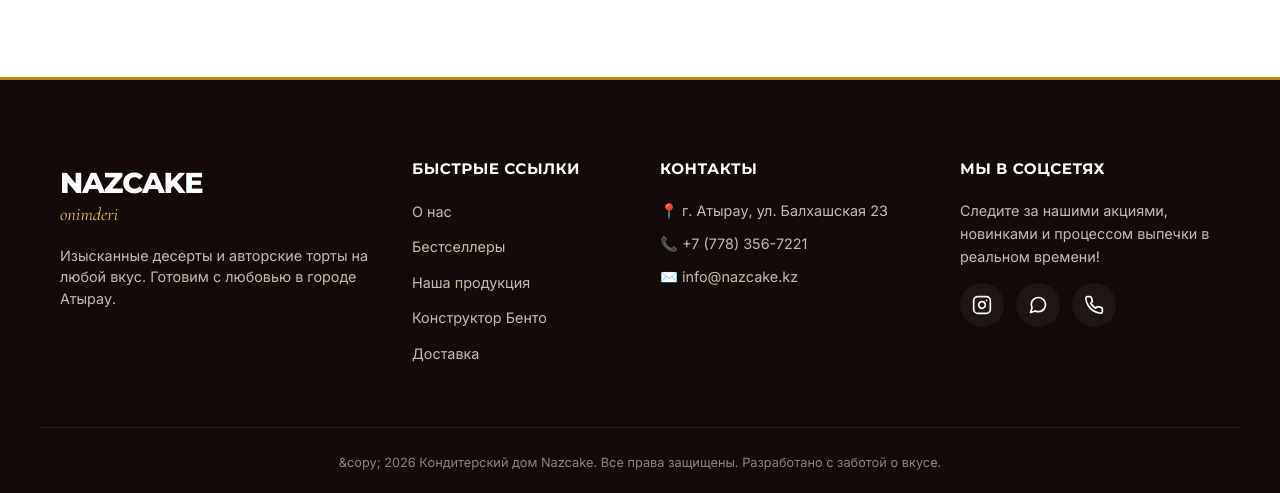
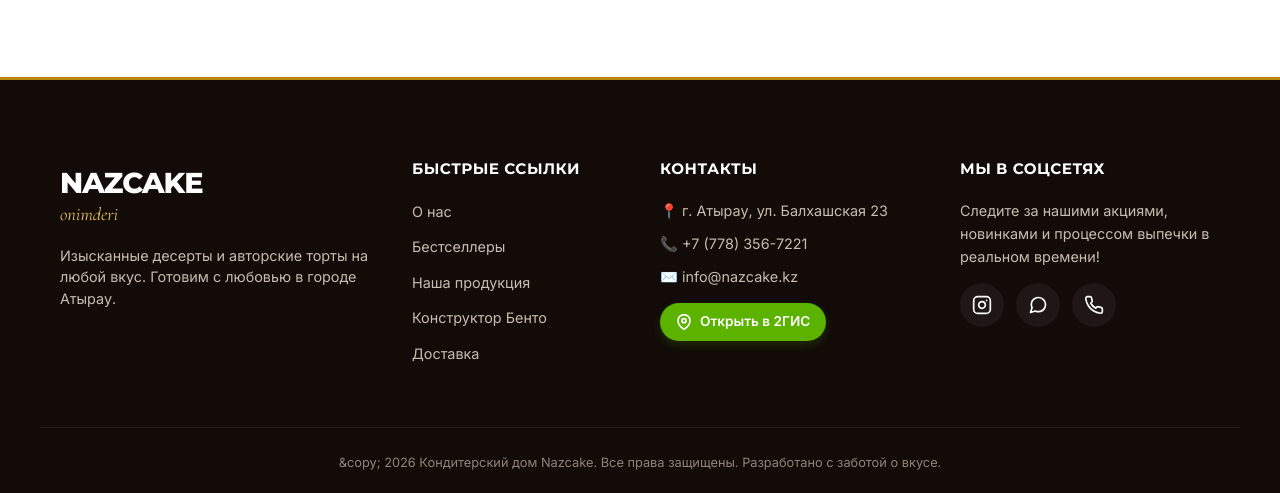
Before and after one commit to COMBINATORR/Nazcake, a website: page index.html in a window 1280 px wide. Shown: the part 10773-11266 px from the top of the page. Drawn offline with nearby package versions, Linux system fonts and the light colour scheme; no server answers.

Commit message:
feat: add 2GIS deep link button to footer contacts

```diff
--- a/i18n.js
+++ b/i18n.js
@@ -164,6 +164,7 @@
       contacts_lbl_phone: "Телефон",
       contacts_lbl_email: "Email",
       contacts_val_address: "г. Атырау, ул. Балхашская 23",
+      contacts_open_2gis: "Открыть в 2ГИС",
       contacts_val_hours: "Ежедневно с 09:00 до 20:00",
 
       footer_desc: "Изысканные десерты и авторские торты на любой вкус. Готовим с любовью в городе Атырау.",
@@ -470,6 +471,7 @@
       contacts_lbl_phone: "Телефон",
       contacts_lbl_email: "Email",
       contacts_val_address: "Атырау қ., Балқаш көшесі 23",
+      contacts_open_2gis: "2ГИС картасынан ашу",
       contacts_val_hours: "Күн сайын 09:00-ден 20:00-ге дейін",
 
       footer_desc: "Кез келген талғамға сай нәзік десерттер мен авторлық торттар. Атырау қаласында сүйіспеншілікпен дайындаймыз.",
--- a/index.html
+++ b/index.html
@@ -654,6 +654,15 @@
         <p>📍 <span data-i18n="contacts_val_address">г. Атырау, ул. Балхашская 23</span></p>
         <p>📞 <a href="tel:+77783567221" class="footer-contact-link">+7 (778) 356-7221</a></p>
         <p>✉️ <a href="mailto:info@nazcake.kz" class="footer-contact-link">info@nazcake.kz</a></p>
+        <p class="dgis-p">
+          <a href="https://2gis.kz/atyrau/firm/70000001083437535" target="_blank" rel="noopener noreferrer" class="btn-dgis">
+            <svg class="dgis-logo-svg" viewBox="0 0 24 24" fill="none" stroke="currentColor" stroke-width="2.5" stroke-linecap="round" stroke-linejoin="round">
+              <path d="M21 10c0 7-9 13-9 13s-9-6-9-13a9 9 0 0 1 18 0z"></path>
+              <circle cx="12" cy="10" r="3"></circle>
+            </svg>
+            <span data-i18n="contacts_open_2gis">Открыть в 2ГИС</span>
+          </a>
+        </p>
       </div>
 
       <div class="footer-col social-col">
--- a/style.css
+++ b/style.css
@@ -2228,3 +2228,40 @@ h1, h2, h3, h4, h5, h6 {
     transform: translateY(0);
   }
 }
+
+/* 2GIS Button in Contacts */
+.dgis-p {
+  margin-top: 15px;
+}
+
+.btn-dgis {
+  display: inline-flex;
+  align-items: center;
+  gap: 8px;
+  background: #5bb300; /* 2GIS Brand Green */
+  color: #ffffff !important;
+  padding: 8px 16px;
+  border-radius: 20px;
+  font-size: 0.85rem;
+  font-weight: 700;
+  text-decoration: none;
+  transition: all 0.3s ease;
+  box-shadow: 0 4px 10px rgba(91, 179, 0, 0.2);
+}
+
+.btn-dgis:hover {
+  background: #4d9900;
+  transform: translateY(-2px);
+  box-shadow: 0 6px 14px rgba(91, 179, 0, 0.3);
+}
+
+.btn-dgis:active {
+  transform: translateY(0);
+}
+
+.btn-dgis .dgis-logo-svg {
+  width: 16px;
+  height: 16px;
+  stroke: #ffffff;
+  flex-shrink: 0;
+}
```
